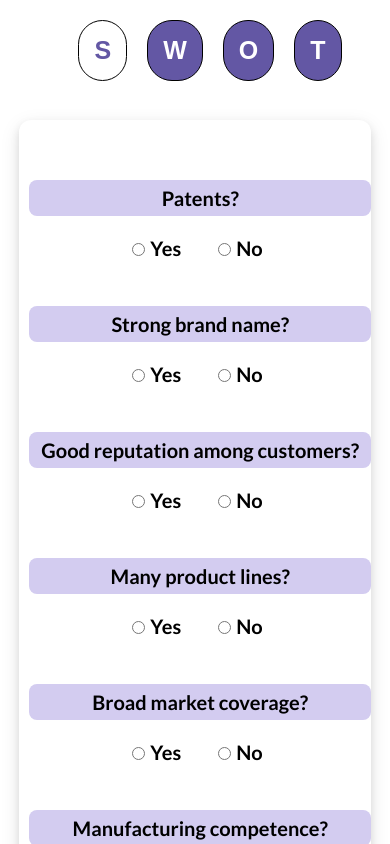
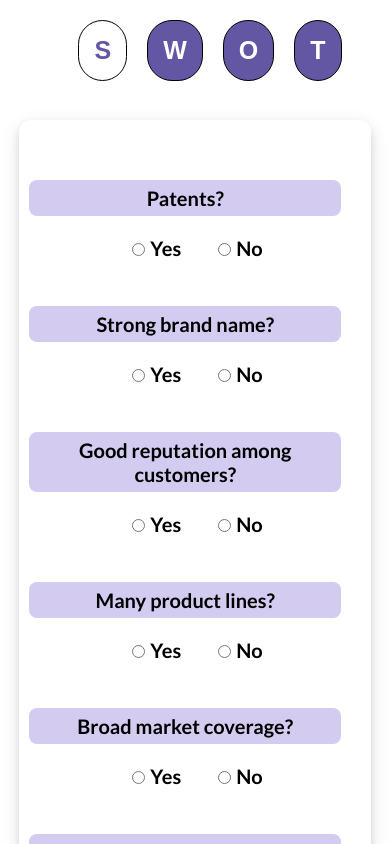
Before and after one commit to Tolushawlar/DISC, a React (Create React App) app: page /swot in a window 390 px wide. Shown: the top 844 px of the page. Built offline with nearby package versions, Linux system fonts and the light colour scheme.

Commit message:
check iphone responsiveness 2

```diff
--- a/src/Swot.css
+++ b/src/Swot.css
@@ -245,7 +245,7 @@ input {
 
   .questionText {
     /* font-size: 10px !important; */
-    width: 330px !important;
+    max-width: 300px !important;
     /* color: red !important; */
   }
 }
--- a/src/pages/SwotPage.js
+++ b/src/pages/SwotPage.js
@@ -1714,7 +1714,7 @@ const SwotPage = () => {
                     fontSize: "20px",
                     backgroundColor: isUnanswered ? "#ffcccc" : "#D3CCF0", // Light red for unanswered
                     padding: "6px",
-                    width: "400px",
+                    // width: "400px",
                     borderRadius: "8px"
                   }}>
                     <strong>{question}</strong>
```
